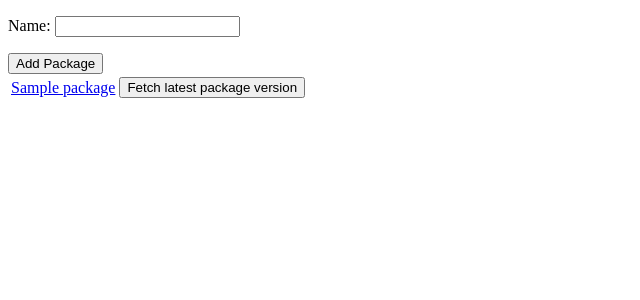
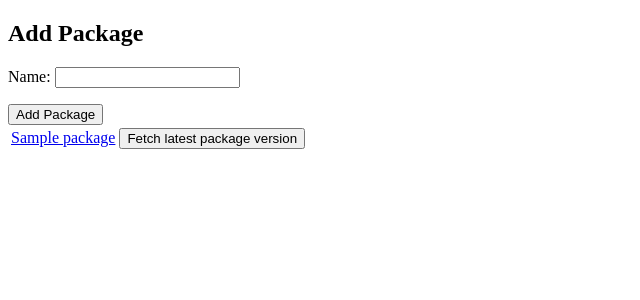
Before and after one commit to doismellburning/emporium, a Django app: page /packages/ in a window 1280 px wide. Shown: the top 300 px of the page, without its empty margins (0-640 px from the left). Run offline with Django 3.2, Linux system fonts and the light colour scheme; a user stored in the database is signed in; tables that the repository leaves empty hold one stand-in row (values such as "Sample post"); data that the repository does not hold is empty.

Commit message:
Add Package header

```diff
--- a/emporium/emporium/templates/emporium/package_list.html
+++ b/emporium/emporium/templates/emporium/package_list.html
@@ -2,6 +2,7 @@
 
 {% block content %}
 	{% if user.is_authenticated %}
+		<h2>Add Package</h2>
 		<form action="{% url 'add-package' %}" method="POST">{% csrf_token %}
 			{{ add_package_form.as_p }}
 			<input type="submit" value="Add Package">
```
